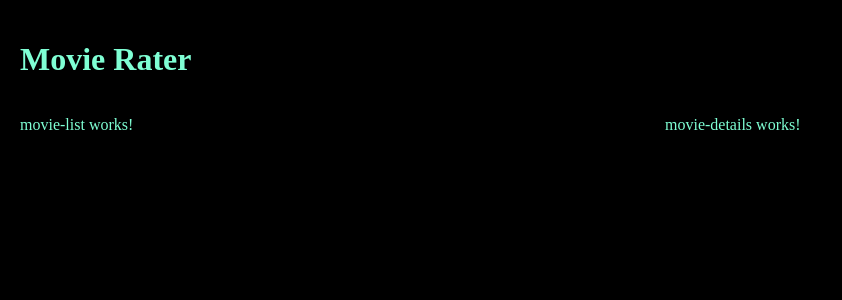
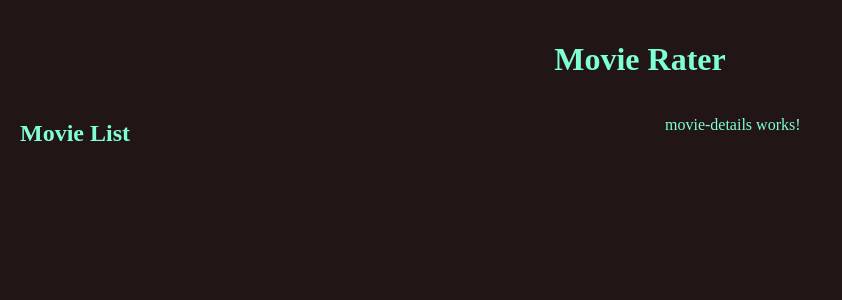
Before and after one commit to oluwatobi1/MovieRater-Angular, an Angular app: page /movies in a window 1280 px wide. Shown: the top 300 px of the page, without its empty margins (0-842 px from the left). Built offline with nearby package versions, Linux system fonts and the light colour scheme.

Commit message:
static data tests for list component

```diff
--- /dev/null
+++ b/src/app/api.service.ts
@@ -0,0 +1,9 @@
+import { Injectable } from '@angular/core';
+
+@Injectable({
+  providedIn: 'root'
+})
+export class ApiService {
+
+  constructor() { }
+}
--- a/src/app/app.component.css
+++ b/src/app/app.component.css
@@ -1,7 +1,11 @@
 .app {
-    background-color: black;
+    background-color: rgb(34, 21, 21);
     color: aquamarine;
-    height: calc(100vh - 40px);
+    min-height: calc(100vh - 40px);
     padding: 20px;
 
 }
+
+h1 {
+    text-align: center;
+}
--- a/src/app/app.module.ts
+++ b/src/app/app.module.ts
@@ -6,6 +6,7 @@ import { FormsModule, ReactiveFormsModule } from '@angular/forms'
 import { Routes, RouterModule } from '@angular/router';
 import { AuthModule } from './auth/auth.module';
 import { MainModule } from './main/main.module';
+import { ApiService } from './api.service';
 
 const routes: Routes=[
   {path:'', pathMatch:'full', redirectTo:'movies'}
@@ -25,7 +26,7 @@ const routes: Routes=[
     RouterModule.forRoot(routes)
   ],
   exports:[RouterModule],
-  providers: [],
+  providers: [ApiService],
   bootstrap: [AppComponent]
 })
 export class AppModule { }
--- a/src/app/main/main.module.ts
+++ b/src/app/main/main.module.ts
@@ -1,8 +1,9 @@
-import { NgModule } from '@angular/core';
+import { NgModule, } from '@angular/core';
 import { MainComponent } from './main.component';
 import { RouterModule, Routes } from '@angular/router';
 import { MovieListComponent } from './movie-list/movie-list.component';
 import { MovieDetailsComponent } from './movie-details/movie-details.component';
+import { CommonModule } from '@angular/common';
 
 const routes: Routes=[
   {path:'movies', component:MainComponent}
@@ -10,7 +11,7 @@ const routes: Routes=[
 
 @NgModule({
   declarations: [MainComponent, MovieListComponent, MovieDetailsComponent],
-  imports: [RouterModule.forChild(routes)  ],
+  imports: [RouterModule.forChild(routes), CommonModule ],
   exports:[RouterModule]
 })
 export class MainModule { }
--- a/src/app/main/movie-list/movie-list.component.html
+++ b/src/app/main/movie-list/movie-list.component.html
@@ -1 +1,5 @@
-<p>movie-list works!</p>
+<h2>Movie List</h2>
+
+<div *ngFor="let movie of movieList">
+   <h4> {{ movie }} </h4>
+</div>
--- a/src/app/main/movie-list/movie-list.component.ts
+++ b/src/app/main/movie-list/movie-list.component.ts
@@ -7,9 +7,11 @@ import { Component, OnInit } from '@angular/core';
 })
 export class MovieListComponent implements OnInit {
 
+  movieList = [];
+
   constructor() { }
 
-  ngOnInit(): void {
+  ngOnInit(){
   }
 
 }
```
Also changed, not shown: 1 other file (tests, documents, lock files or other folders).
